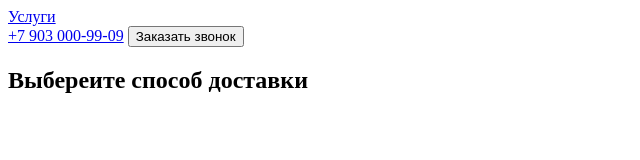
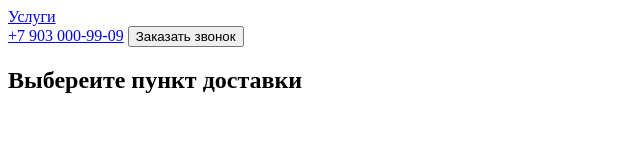
Before and after one commit to EvgeniyKurkin05021982/spesial-app, a plain HTML site: page index.html in a window 1280 px wide. Shown: the full height of the page, 0-640 px from the left. Drawn offline with Linux system fonts and the light colour scheme.

Commit message:
basket delivery options

```diff
--- a/index.html
+++ b/index.html
@@ -17,6 +17,6 @@
             <button>Заказать звонок</button>
         </div>
     </header>
-    <h2>Выбереите способ доставки</h2>
+    <h2>Выбереите пункт доставки</h2>
 </body>
 </html>
```
